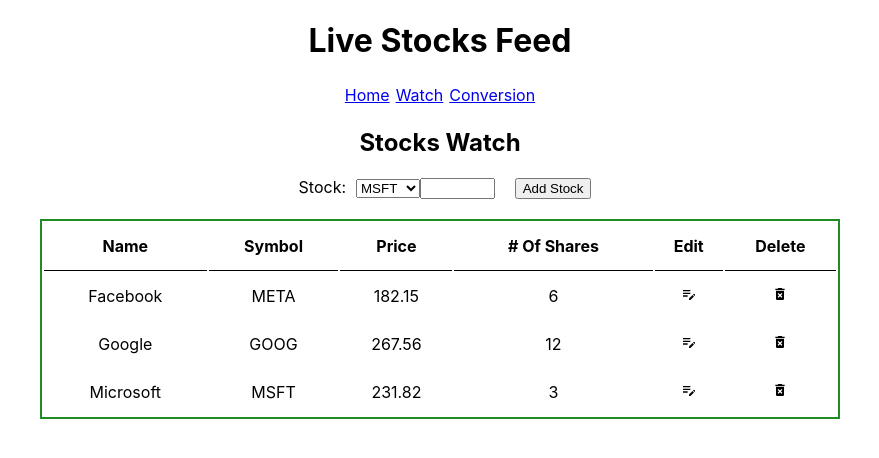
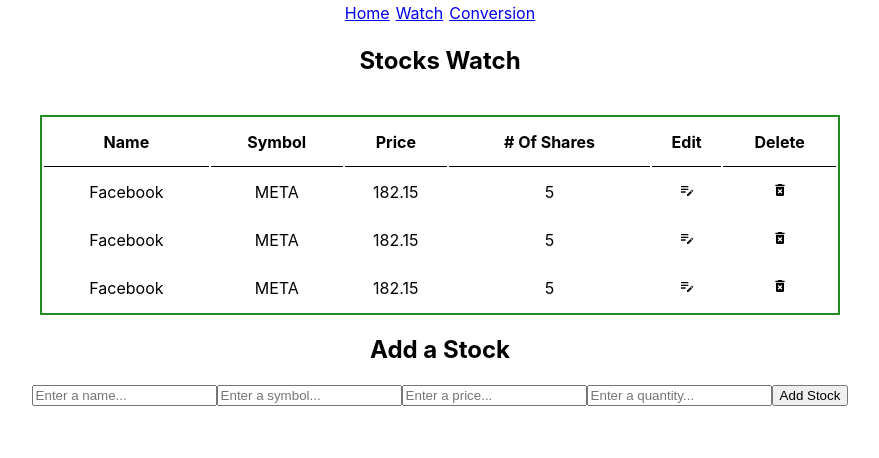
Before and after one commit to alimalameedi/ZeroMQ-Microservice, a React (Create React App) app: page /watch in a window 1280 px wide. Shown: the top 458 px of the page, without its empty margins (200-1079 px from the left). Built offline with nearby package versions, Linux system fonts and the light colour scheme; no server answers.

Commit message:
updated watchpage and app.js structure

```diff
--- a/src/App.js
+++ b/src/App.js
@@ -1,51 +1,14 @@
-import React, { Component } from 'react';
-import Pusher from 'pusher-js';
-import pushid from 'pushid';
+import React  from 'react';
 import './App.css';
 import Navigation from './components/Navigation.js';
 
-class App extends Component {
-  state = {
-    newsItems: [],
-  }
-
-  componentDidMount() {
-    fetch('http://localhost:5000/live')
-      .then(response => response.json())
-      .then(articles => {
-        this.setState({
-          newsItems: [...this.state.newsItems, ...articles],
-        });
-      }).catch(error => console.log(error));
-
-    const pusher = new Pusher('46d3d3fcae2d85d69cc6', {
-      cluster: 'us3',
-      encrypted: true,
-    });
-
-    const channel = pusher.subscribe('news-channel');
-    channel.bind('update-news', data => {
-      this.setState({
-        newsItems: [...data.articles, ...this.state.newsItems],
-      });
-    });
-  }
-
-  render() {
-    const NewsItem = (article, id) => (
-      <li key={id}><a href={`${article.url}`}>{article.title}</a></li>
-    );
-
-    const newsItems = this.state.newsItems.map(e => NewsItem(e, pushid()));
+const App = () => {
 
     return (
       <div className="App">
-        <h1 className="App-title">Live Stocks Feed</h1>
-        <ul className="news-items">{newsItems}</ul>
         <Navigation />
       </div>
     );
   }
-}
 
 export default App;
--- a/src/pages/WatchPage.js
+++ b/src/pages/WatchPage.js
@@ -1,19 +1,81 @@
-import React from 'react';
+import React, { useState } from 'react';
+import { useNavigate } from "react-router-dom";
 import { MdDeleteForever, MdEditNote } from "react-icons/md";
 
 function WatchPage() {
+
+    const data =
+    [
+    {
+        "id": "1",
+        "name": "Facebook",
+        "symbol": "META",
+        "price": 182.15,
+        "quantity": 5,
+    },
+    {
+        "id": "2",
+        "name": "Facebook",
+        "symbol": "META",
+        "price": 182.15,
+        "quantity": 5,
+    },
+    {
+        "id": "3",
+        "name": "Facebook",
+        "symbol": "META",
+        "price": 182.15,
+        "quantity": 5,
+    },
+
+    ]
+    const [stocks, setStocks] = useState(data);
+    const [addFormData, setAddFormData] = useState({
+        name: '',
+        symbol: '',
+        price: '',
+        quantity: ''
+    });
+
+    const handleAddFormChange = (event) => {
+        event.preventDefault();
+
+        const fieldName = event.target.getAttribute('name');
+        const fieldValue = event.target.value;
+
+        const newFormData = { ...addFormData };
+        newFormData[fieldName] = fieldValue;
+
+        setAddFormData(newFormData);
+    }
+
+    const handleAddFormSubmit = (event) => {
+        event.preventDefault();
+
+        const newStock = {
+            name: addFormData.name,
+            symbol: addFormData.symbol,
+            price: addFormData.price,
+            quantity: addFormData.quantity
+        };
+
+        const newStocks = [...stocks, newStock];
+        setStocks(newStocks);
+    };
+
+    const handleDeleteClick = (stockId) => {
+        const newStocks = [...stocks];
+
+        const index = stocks.findIndex((stock) => stock.id === stockId);
+
+        newStocks.splice(index, 1);
+        setStocks(newStocks);
+    }
+
+
     return (
         <div>
             <h2>Stocks Watch</h2>
-            <center>
-            <label>Stock:</label><select>
-            <option>MSFT</option>
-            <option>META</option>
-            <option>GOOG</option>
-            </select>
-            <input type="number" class="smallerInput" min="1"></input>
-            <label></label><input type="submit" value="Add Stock"></input>
-            </center>
             <br></br>
             <table>
                 <tr>
@@ -24,32 +86,49 @@
                 <th>Edit</th>
                 <th>Delete</th>
                 </tr>
-                <tr>
-                <td>Facebook</td>
-                <td>META</td>
-                <td>182.15</td>
-                <td>6</td>
-                <td><MdEditNote /></td>
-                <td><MdDeleteForever /></td>
-                </tr>
-                <tr>
-                <td>Google</td>
-                <td>GOOG</td>
-                <td>267.56</td>
-                <td>12</td>
-                <td><MdEditNote /></td>
-                <td><MdDeleteForever /></td>
-                </tr>
-                <tr>
-                <td>Microsoft</td>
-                <td>MSFT</td>
-                <td>231.82</td>
-                <td>3</td>
-                <td><MdEditNote /></td>
-                <td><MdDeleteForever /></td>
-                </tr>
+                {stocks.map((e) => (
+                    <tr>
+                        <td>{e.name}</td>
+                        <td>{e.symbol}</td>
+                        <td>{e.price}</td>
+                        <td>{e.quantity}</td>
+                        <td><MdEditNote /></td>
+                        <td><MdDeleteForever onClick={(event) => handleDeleteClick(event, e)} /></td>
+                    </tr>
+                ))}
+            </table>
+            <center>
+            <h2>Add a Stock</h2>
+            <form onSubmit={handleAddFormSubmit}>
+                <input type="text"
+                name="name"
+                required="required"
+                placeholder="Enter a name..."
+                onChange={handleAddFormChange}
+                />
 
-            </table>
+                <input type="text"
+                name="symbol"
+                required="required"
+                placeholder="Enter a symbol..."
+                onChange={handleAddFormChange}
+                />
+
+                <input type="any"
+                name="price"
+                required="required"
+                placeholder="Enter a price..."
+                onChange={handleAddFormChange}
+                />
+                <input type="number"
+                name="quantity"
+                required="required"
+                placeholder="Enter a quantity..."
+                onChange={handleAddFormChange}
+                />
+                <button type="submit">Add Stock</button>
+            </form>
+            </center>
         </div>
     );
 }
```
